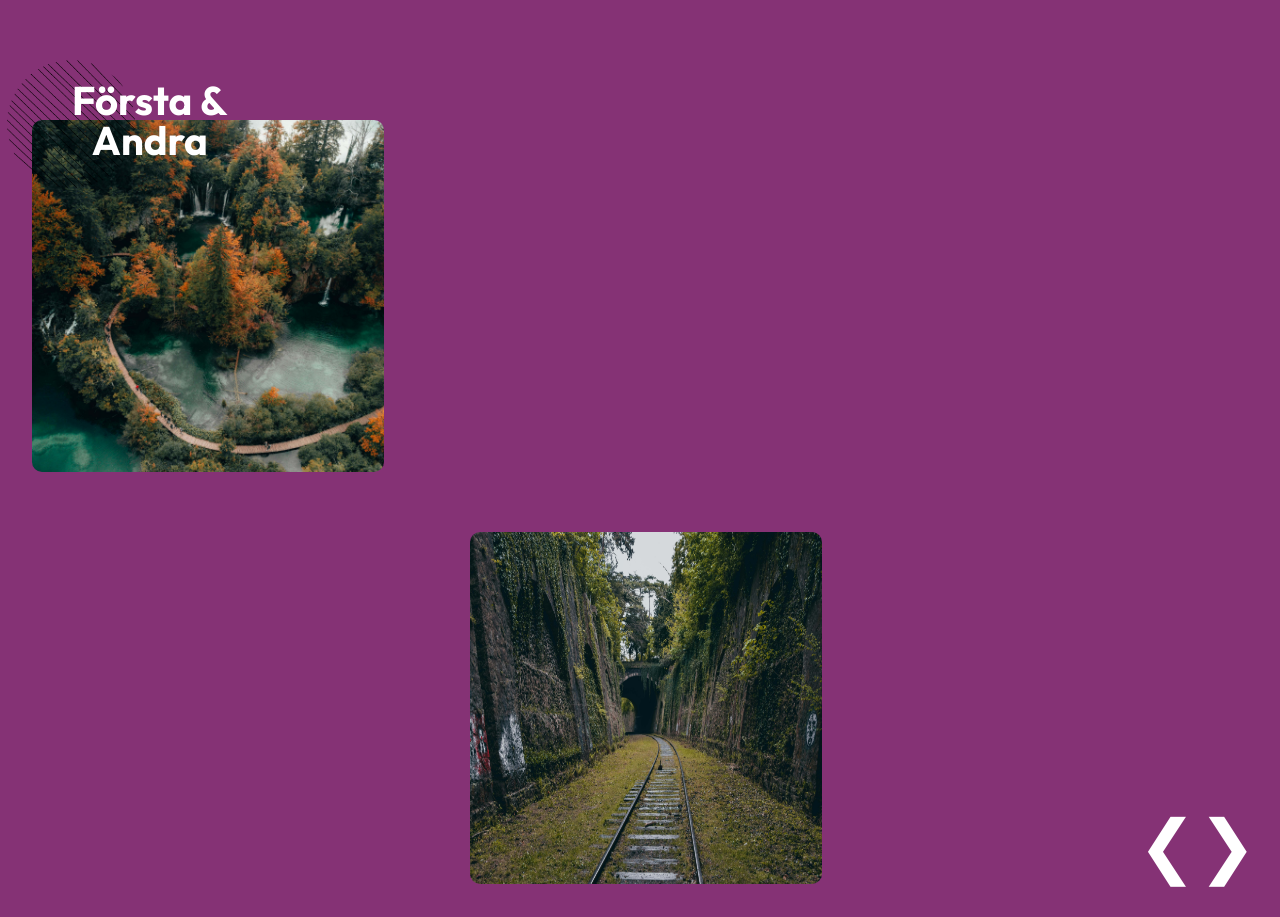
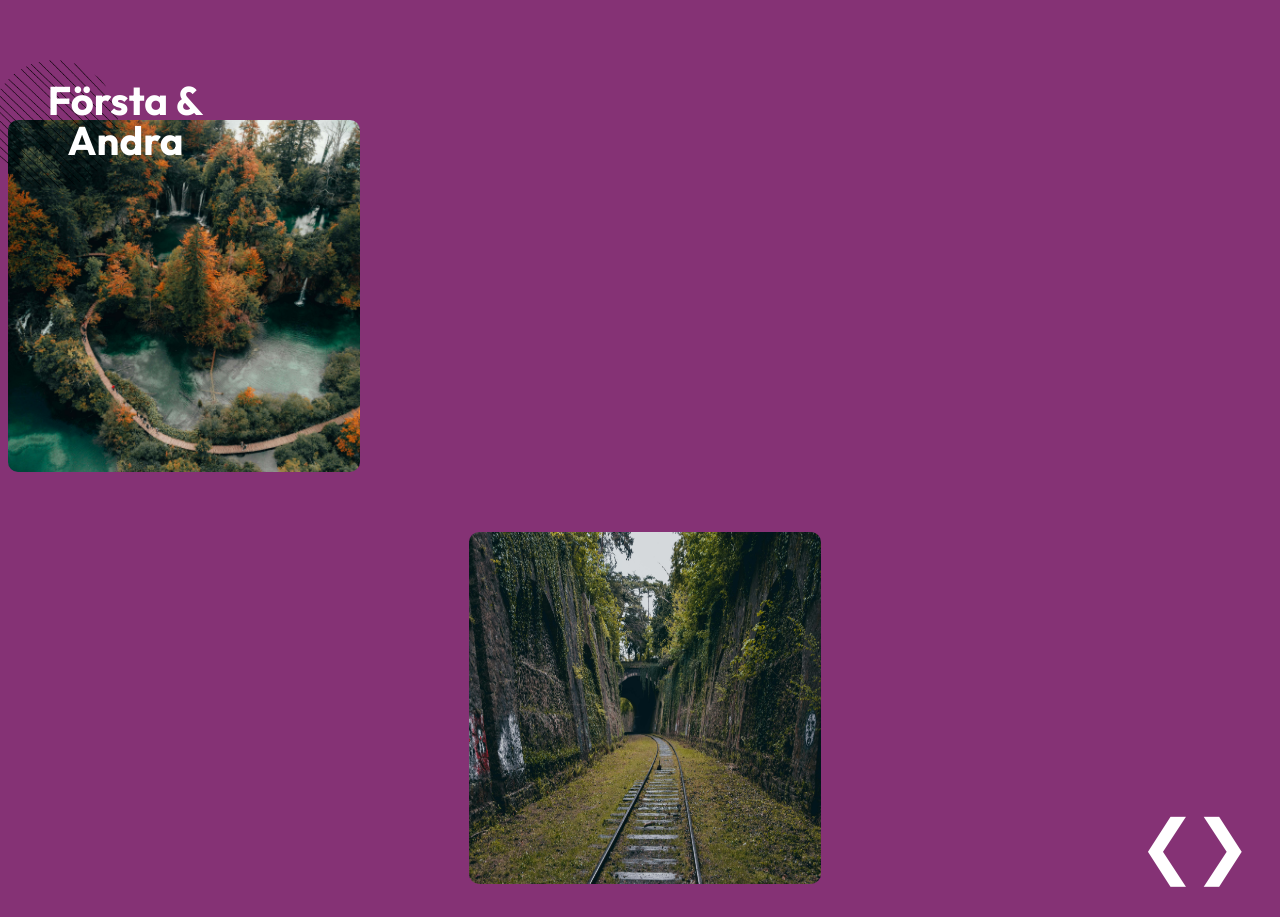
Before and after one commit to jhn322/holmsund-information, a React (Vite) app: page / in a window 1280 px wide. Shown: the part 5500-6417 px from the top of the page. Built offline with nearby package versions, Linux system fonts and the light colour scheme.

Commit message:
position adjustment

```diff
--- a/src/components/Carousel.jsx
+++ b/src/components/Carousel.jsx
@@ -1,4 +1,3 @@
-// Carousel.js
 import React, { useEffect, useState } from "react";
 import styles from "../styles/Gallery.module.css";
 
@@ -44,15 +43,11 @@ const Carousel = ({ images }) => {
         {images.map((image, index) => (
           <div
             key={index}
-            className={
-              index === currentIndex
-                ? `${styles.slide} ${styles.active}`
-                : styles.slide
-            }
+            className={`${styles.slide} ${
+              index === currentIndex ? styles.active : ""
+            }`}
           >
-            {index === currentIndex && (
-              <img src={image.url} alt={`Slide ${index}`} />
-            )}
+            <img src={image.url} alt={`Slide ${index}`} />
           </div>
         ))}
         <button className={styles.prevBtn} onClick={goToPrevSlide}>
--- a/src/styles/Gallery.module.css
+++ b/src/styles/Gallery.module.css
@@ -42,7 +42,7 @@ p {
 .galleryImageInner {
   position: relative;
   top: 20px;
-  left: 50%;
+  left: 48%;
   transform: translateX(-50%);
   z-index: 1;
   margin-top: 6rem;
@@ -70,7 +70,7 @@ p {
 .galleryCircle {
   position: absolute;
   top: -60px;
-  left: -25px;
+  left: -18px;
   height: 8rem;
   width: 8em;
   background-image: url("../assets/galleryCircle.png");
@@ -84,7 +84,7 @@ p {
   position: relative;
   padding: 2rem;
   margin-top: 1rem;
-  margin-left: 0.8rem;
+  margin-left: 0.6rem;
 }
 
 .carouselInner {
@@ -131,7 +131,7 @@ p {
 }
 
 .nextBtn {
-  right: 0px;
+  right: 5px;
 }
 
 .carouselText {
```
